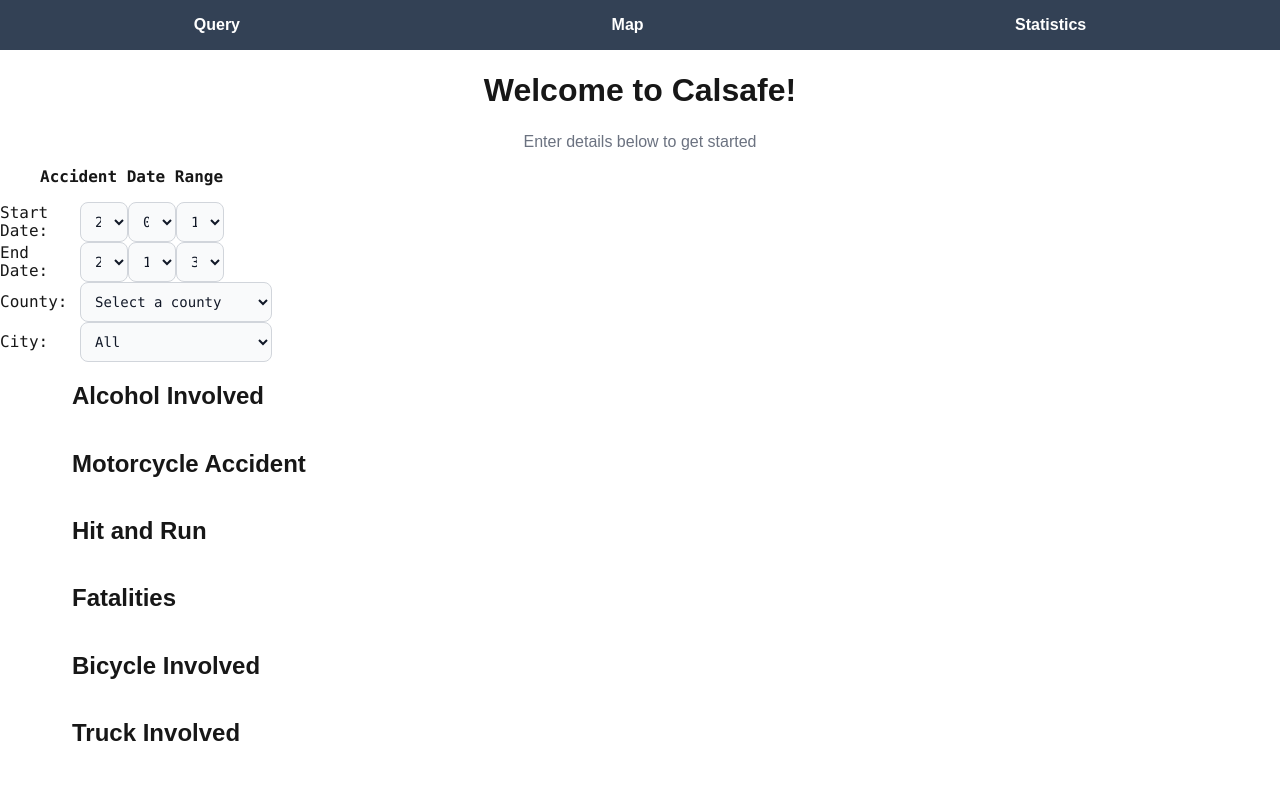
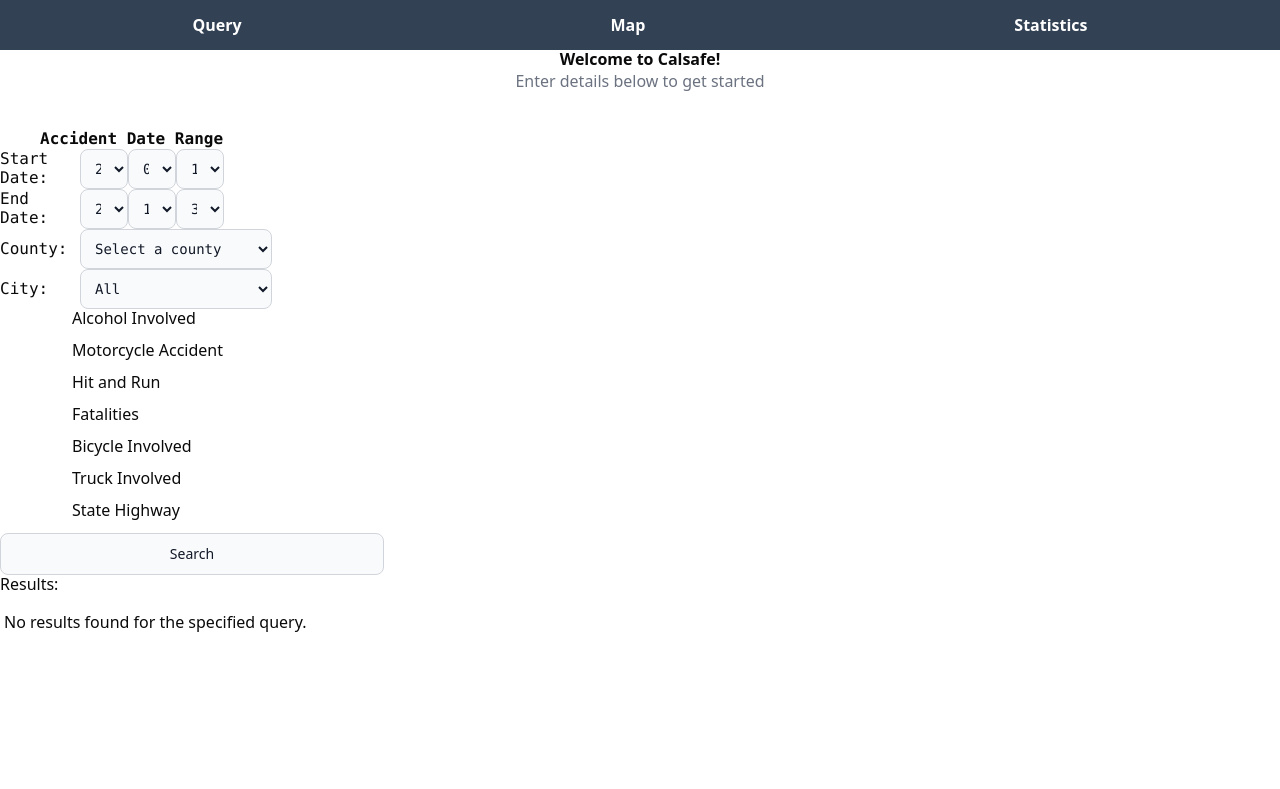
Before and after one commit to ethanl21/calsafe, a Next.js app: page / in a window 1280 px wide. Shown: the top 789 px of the page. Built offline with nearby package versions, Linux system fonts and the light colour scheme.

Commit message:
Fix Tailwind setup

```diff
--- a/app/globals.css
+++ b/app/globals.css
@@ -2,38 +2,67 @@
 @tailwind components;
 @tailwind utilities;
 
-::-webkit-scrollbar {
-	width: 10px;
-}
-::-webkit-scrollbar-track {
-	background: #21211f;
-}
-
-::-webkit-scrollbar-thumb {
-	background: #4a4945;
-	border-radius: 5px;
-}
-
-:root {
-	--background: #ffffff;
-	--foreground: #171717;
-}
-
-@media (prefers-color-scheme: dark) {
+@layer base {
 	:root {
-		--background: black;
-		--foreground: white;
+		--background: 0 0% 100%;
+		--foreground: 0 0% 3.9%;
+		--card: 0 0% 100%;
+		--card-foreground: 0 0% 3.9%;
+		--popover: 0 0% 100%;
+		--popover-foreground: 0 0% 3.9%;
+		--primary: 0 0% 9%;
+		--primary-foreground: 0 0% 98%;
+		--secondary: 0 0% 96.1%;
+		--secondary-foreground: 0 0% 9%;
+		--muted: 0 0% 96.1%;
+		--muted-foreground: 0 0% 45.1%;
+		--accent: 0 0% 96.1%;
+		--accent-foreground: 0 0% 9%;
+		--destructive: 0 84.2% 60.2%;
+		--destructive-foreground: 0 0% 98%;
+		--border: 0 0% 89.8%;
+		--input: 0 0% 89.8%;
+		--ring: 0 0% 3.9%;
+		--chart-1: 12 76% 61%;
+		--chart-2: 173 58% 39%;
+		--chart-3: 197 37% 24%;
+		--chart-4: 43 74% 66%;
+		--chart-5: 27 87% 67%;
+		--radius: 0.5rem;
+	}
+	.dark {
+		--background: 0 0% 3.9%;
+		--foreground: 0 0% 98%;
+		--card: 0 0% 3.9%;
+		--card-foreground: 0 0% 98%;
+		--popover: 0 0% 3.9%;
+		--popover-foreground: 0 0% 98%;
+		--primary: 0 0% 98%;
+		--primary-foreground: 0 0% 9%;
+		--secondary: 0 0% 14.9%;
+		--secondary-foreground: 0 0% 98%;
+		--muted: 0 0% 14.9%;
+		--muted-foreground: 0 0% 63.9%;
+		--accent: 0 0% 14.9%;
+		--accent-foreground: 0 0% 98%;
+		--destructive: 0 62.8% 30.6%;
+		--destructive-foreground: 0 0% 98%;
+		--border: 0 0% 14.9%;
+		--input: 0 0% 14.9%;
+		--ring: 0 0% 83.1%;
+		--chart-1: 220 70% 50%;
+		--chart-2: 160 60% 45%;
+		--chart-3: 30 80% 55%;
+		--chart-4: 280 65% 60%;
+		--chart-5: 340 75% 55%;
 	}
 }
 
-body {
-	color: var(--foreground);
-	background: var(--background);
-	font-family: Arial, Helvetica, sans-serif;
-}
-
-@layer utilities {
-	.text-balance {
-		text-wrap: balance;
+@layer base {
+	* {
+		@apply border-border;
+	}
+	body {
+		@apply bg-background text-foreground;
 	}
 }
--- a/postcss.config.mjs
+++ b/postcss.config.mjs
@@ -2,6 +2,7 @@
 const config = {
 	plugins: {
 		tailwindcss: {},
+		autoprefixer: {},
 	},
 };
 
--- a/tailwind.config.ts
+++ b/tailwind.config.ts
@@ -1,22 +1,64 @@
 import type { Config } from "tailwindcss";
+import tailwindCssAnimate from "tailwindcss-animate";
 
 const config: Config = {
+	darkMode: ["class"],
 	content: [
+		"./app/**/*.{js,ts,jsx,tsx,mdx}",
 		"./pages/**/*.{js,ts,jsx,tsx,mdx}",
 		"./components/**/*.{js,ts,jsx,tsx,mdx}",
-		"./app/**/*.{js,ts,jsx,tsx,mdx}",
 	],
-	corePlugins: {
-		preflight: false,
-	},
 	theme: {
 		extend: {
 			colors: {
-				background: "var(--background)",
-				foreground: "var(--foreground)",
+				background: "hsl(var(--background))",
+				foreground: "hsl(var(--foreground))",
+				card: {
+					DEFAULT: "hsl(var(--card))",
+					foreground: "hsl(var(--card-foreground))",
+				},
+				popover: {
+					DEFAULT: "hsl(var(--popover))",
+					foreground: "hsl(var(--popover-foreground))",
+				},
+				primary: {
+					DEFAULT: "hsl(var(--primary))",
+					foreground: "hsl(var(--primary-foreground))",
+				},
+				secondary: {
+					DEFAULT: "hsl(var(--secondary))",
+					foreground: "hsl(var(--secondary-foreground))",
+				},
+				muted: {
+					DEFAULT: "hsl(var(--muted))",
+					foreground: "hsl(var(--muted-foreground))",
+				},
+				accent: {
+					DEFAULT: "hsl(var(--accent))",
+					foreground: "hsl(var(--accent-foreground))",
+				},
+				destructive: {
+					DEFAULT: "hsl(var(--destructive))",
+					foreground: "hsl(var(--destructive-foreground))",
+				},
+				border: "hsl(var(--border))",
+				input: "hsl(var(--input))",
+				ring: "hsl(var(--ring))",
+				chart: {
+					"1": "hsl(var(--chart-1))",
+					"2": "hsl(var(--chart-2))",
+					"3": "hsl(var(--chart-3))",
+					"4": "hsl(var(--chart-4))",
+					"5": "hsl(var(--chart-5))",
+				},
+			},
+			borderRadius: {
+				lg: "var(--radius)",
+				md: "calc(var(--radius) - 2px)",
+				sm: "calc(var(--radius) - 4px)",
 			},
 		},
 	},
-	plugins: [],
+	plugins: [tailwindCssAnimate],
 };
 export default config;
```
Also changed, not shown: package.json (+9 -2 lines).
